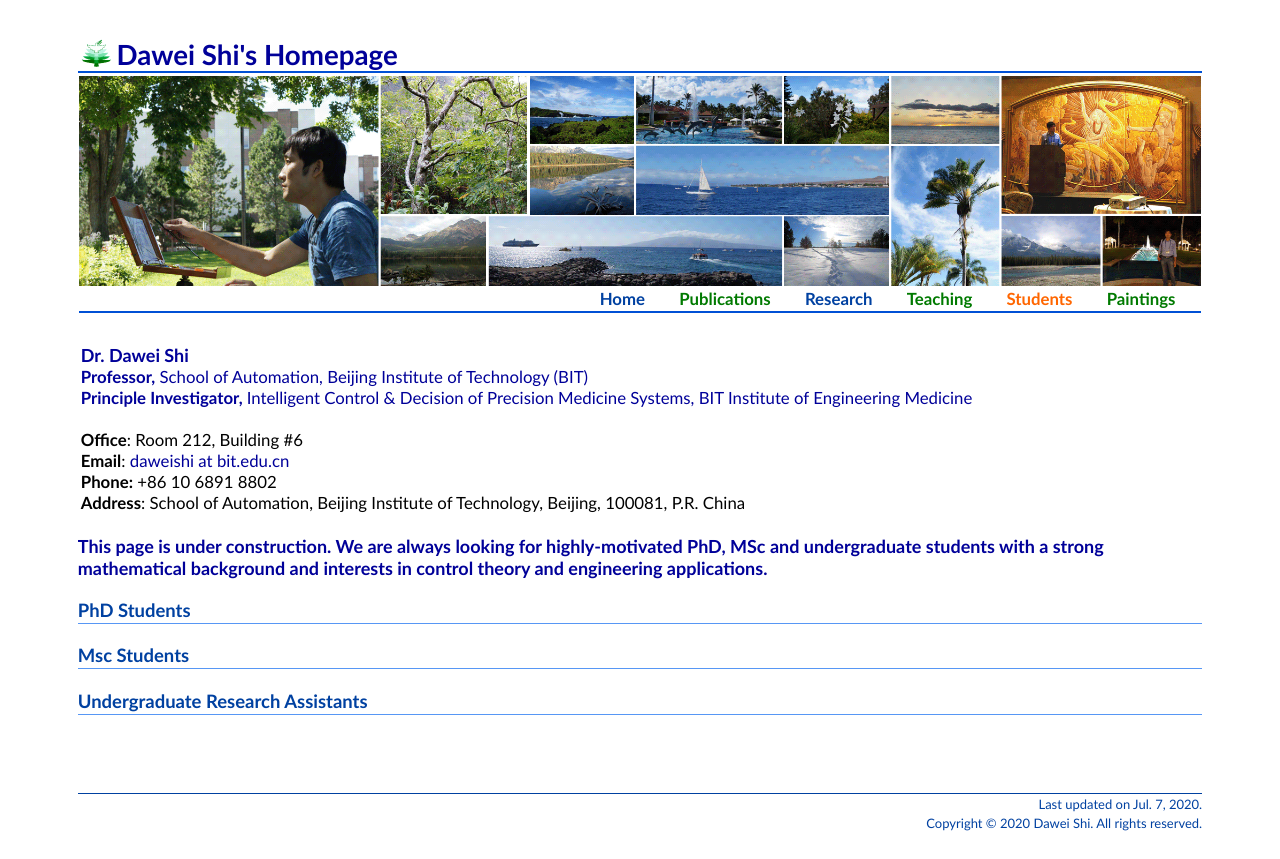
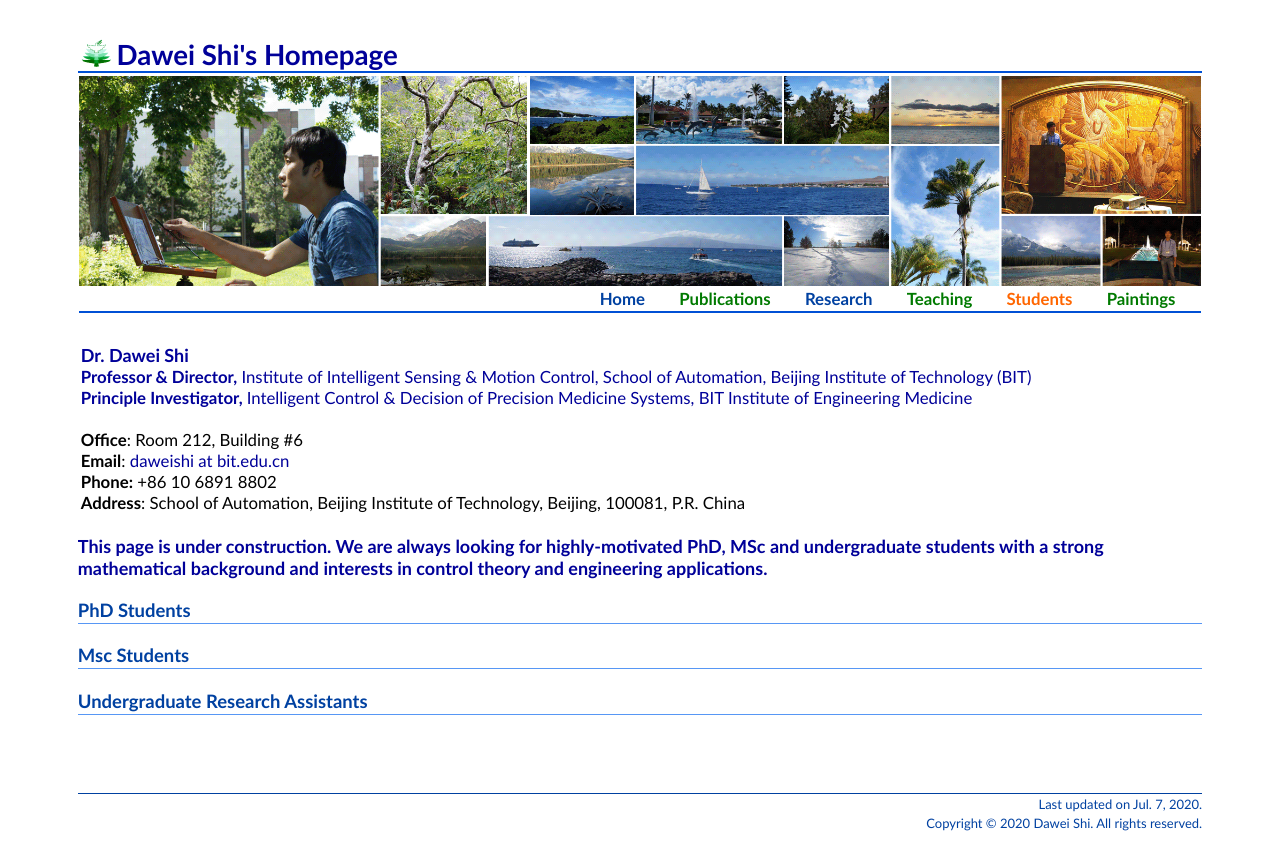
Before and after one commit to dshi1/dshi, a plain HTML site: page students.html in a window 1280 px wide. Drawn offline with Linux system fonts and the light colour scheme.

Commit message:
Update students.html

```diff
--- a/students.html
+++ b/students.html
@@ -65,8 +65,7 @@ xml:lang="en">
 
 <table class="imgtable"><tr><td>
 <td align="left"><b><font color="#000099" size="4">Dr. Dawei Shi </font> </b> <br/>
- <b> <font color="#000099">Professor,</b> </font>
-  <font color="#000099">School of Automation, Beijing Institute of Technology (BIT)</font> <br/>
+ <b> <font color="#000099">Professor & Director,</b></font> <font color="#000099">Institute of Intelligent Sensing & Motion Control, School of Automation, Beijing Institute of Technology (BIT)</font> <br/>
  <b><font color="#000099">Principle Investigator, </font> </b>
 <font color="#000099">Intelligent Control & Decision of Precision Medicine Systems, BIT Institute of Engineering Medicine</font> <br/><br/>
 
```
